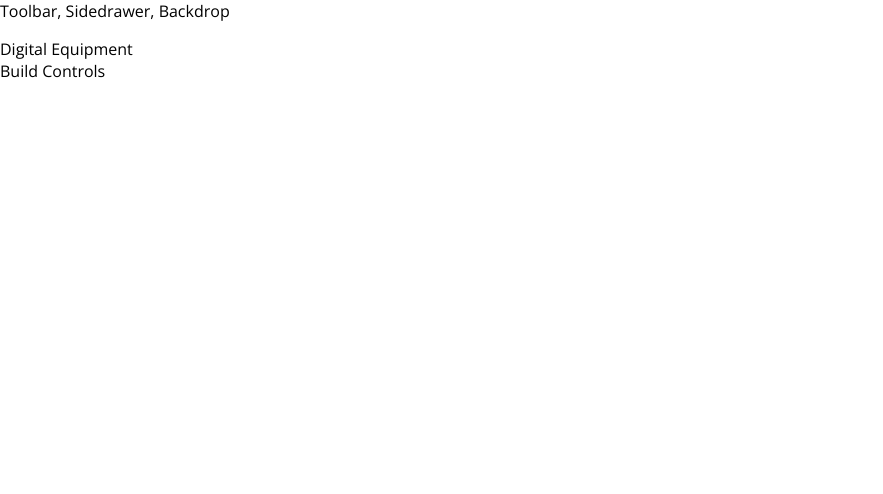
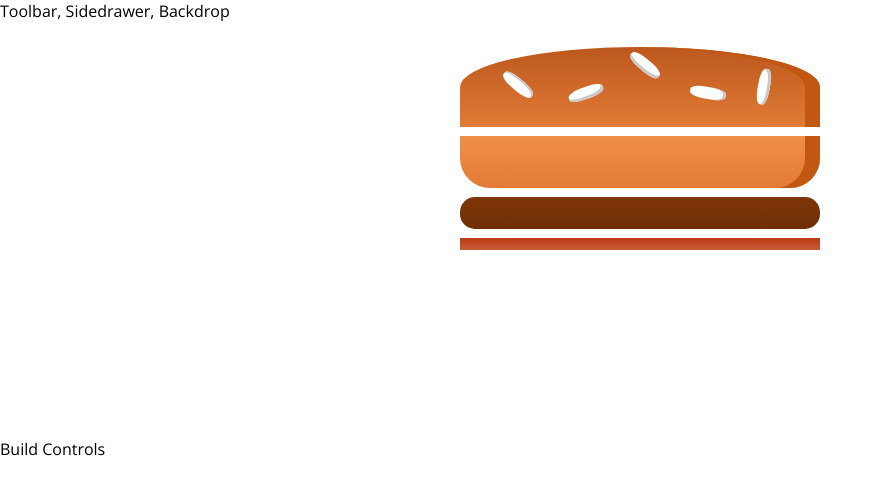
Before and after one commit to ThomasHAOD/digital-performance-setup-builder, a React (Create React App) app: page / in a window 1280 px wide. Shown: the top 494 px of the page, without its empty margins (0-883 px from the left). Built offline with nearby package versions, Linux system fonts and the light colour scheme.

Commit message:
import digitalSetup into DigitalSetupBuilder

```diff
--- a/src/components/DigitalSetup/DigitalGadgets/DigitalGadgets.js
+++ b/src/components/DigitalSetup/DigitalGadgets/DigitalGadgets.js
@@ -1,9 +1,9 @@
-import React, { Compornent } from "react";
+import React, { Component } from "react";
 import PropTypes from "prop-types";
 
-import classes from "./BurgerIngredients.module.css";
+import classes from "./BurgerIngredient.module.css";
 
-class DigitalGadgets extends Compornent {
+class DigitalGadgets extends Component {
   render() {
     let gadget = null;
 
@@ -34,7 +34,7 @@ class DigitalGadgets extends Compornent {
       default:
         gadget = null;
     }
-    return ingredient;
+    return gadget;
   }
 }
 
--- a/src/components/DigitalSetup/DigitalSetup.js
+++ b/src/components/DigitalSetup/DigitalSetup.js
@@ -0,0 +1,17 @@
+import React from "react";
+
+import DigitalGadgets from "./DigitalGadgets/DigitalGadgets";
+import classes from "./DigitalSetup.module.css";
+
+const digitalSetup = props => {
+  return (
+    <div className={classes.DigitalSetup}>
+      <DigitalGadgets type="mixer" />
+      <DigitalGadgets type="right-hand-deck" />
+      <DigitalGadgets type="left-hand-deck" />
+      <DigitalGadgets type="keyboard" />
+    </div>
+  );
+};
+
+export default digitalSetup;
--- /dev/null
+++ b/src/components/DigitalSetup/DigitalSetup.module.css
@@ -0,0 +1,19 @@
+.DigitalSetup {
+  width: 100%;
+  margin: auto;
+  height: 250px;
+  overflow: scroll;
+}
+
+@media (min-width: 500px) and (min-height: 400px) {
+  .DigitalSetup {
+    width: 350px;
+    height: 400px;
+  }
+}
+@media (min-width: 1000px) and (min-height: 700px) {
+  .DigitalSetup {
+    width: 450px;
+    height: 400px;
+  }
+}
--- a/src/containers/DigitalSetupBuilder/DigitalSetupBuilder.js
+++ b/src/containers/DigitalSetupBuilder/DigitalSetupBuilder.js
@@ -1,12 +1,13 @@
 import React, { Component } from "react";
 
 import Aux from "../../hoc/Aux";
+import DigitalSetup from "../../components/DigitalSetup/DigitalSetup";
 
 class DigitalSetupBuilder extends Component {
   render() {
     return (
       <Aux>
-        <div>Digital Equipment</div>
+        <DigitalSetup />
         <div>Build Controls</div>
       </Aux>
     );
```
Also changed, not shown: 1 other file (tests, documents, lock files or other folders).
